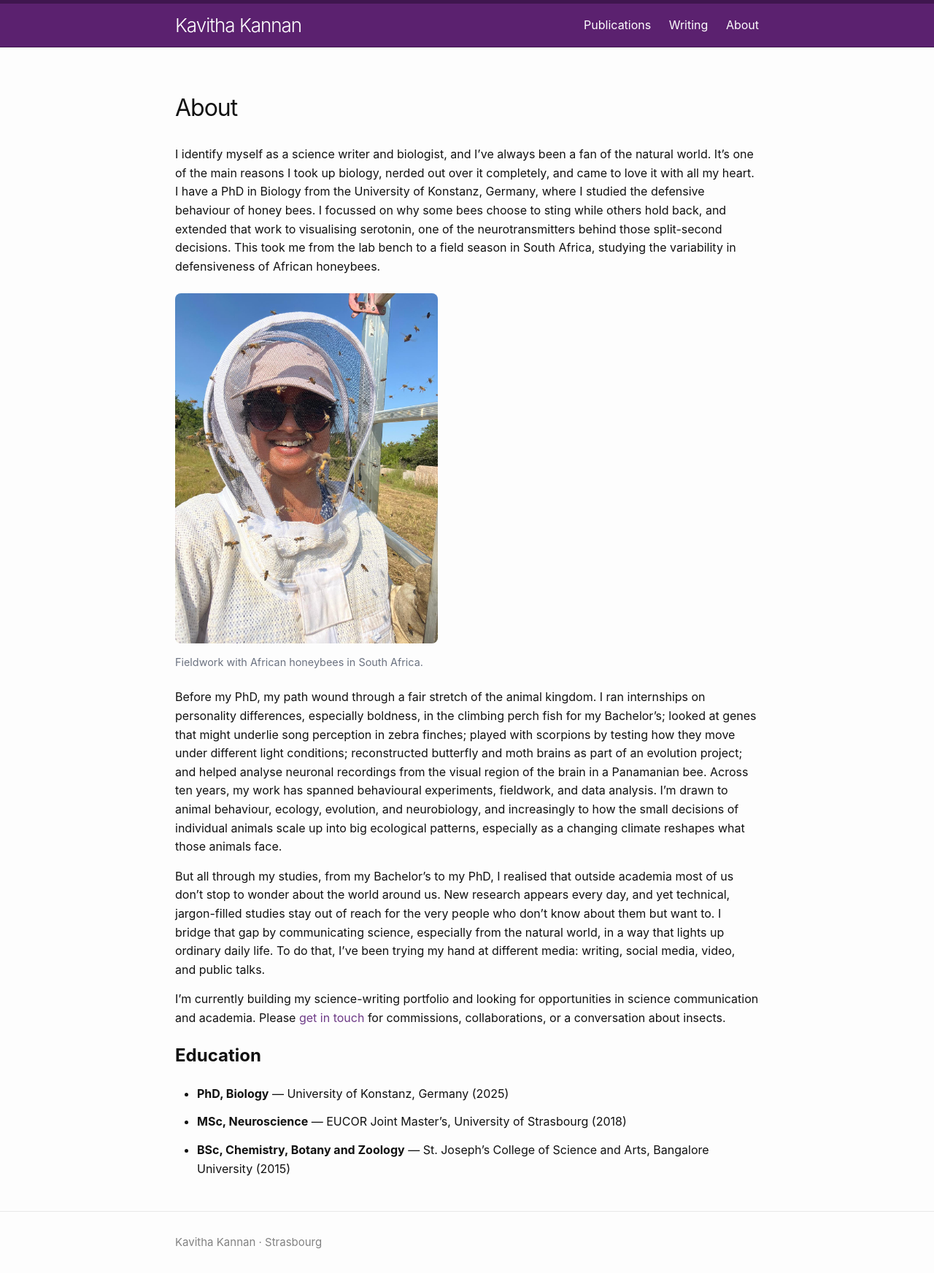
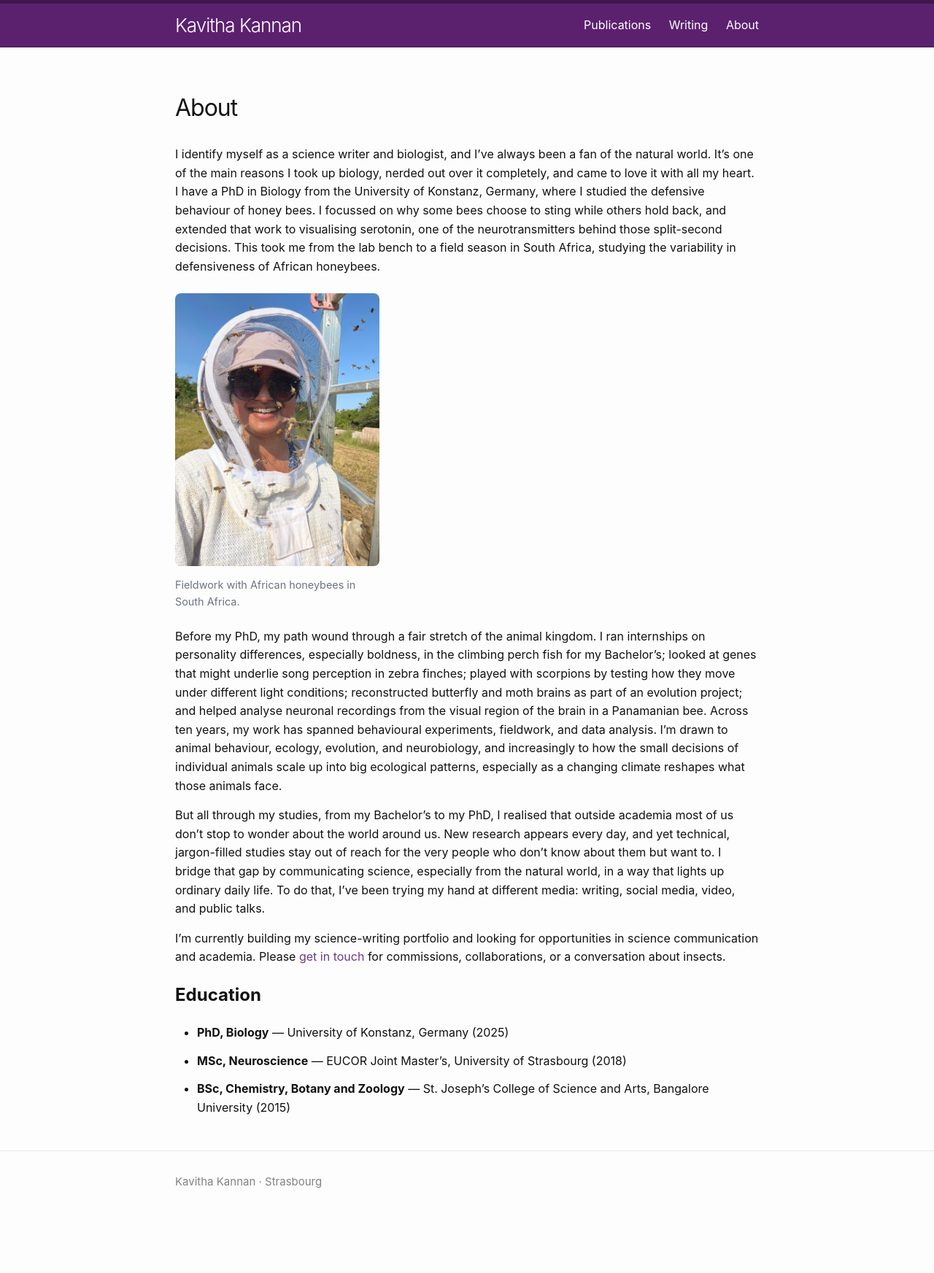
Before and after one commit to buzzingkavs/buzzingkavs.github.io, a Jekyll site: the page built from about.markdown, in a window 1280 px wide. Shown: the whole page at 73% size. Built offline with Jekyll 4.4.1, drawn with Linux system fonts in a browser that asks for light colours; after the commit the page ends 1662 px from its top, so only the background shows below that.

Commit message:
Adjust figure max-width in about.markdown
Updated figure style to adjust max-width for better layout.

```diff
--- a/about.markdown
+++ b/about.markdown
@@ -4,7 +4,7 @@ title: About
 permalink: /about/
 ---
 I identify myself as a science writer and biologist, and I've always been a fan of the natural world. It's one of the main reasons I took up biology, nerded out over it completely, and came to love it with all my heart. I have a PhD in Biology from the University of Konstanz, Germany, where I studied the defensive behaviour of honey bees. I focussed on why some bees choose to sting while others hold back, and extended that work to visualising serotonin, one of the neurotransmitters behind those split-second decisions. This took me from the lab bench to a field season in South Africa, studying the variability in defensiveness of African honeybees.
-  <figure style="max-width:360px; margin:1.5rem 0;">
+  <figure style="max-width:280px; margin:1.5rem 0;">
   <img src="/images/kavitha_bees.jpeg" alt="Fieldwork in South Africa" style="width:100%; height:auto; border-radius:8px;">
   <figcaption style="font-size:0.9rem; color:#6b7280; margin-top:0.4rem;">Fieldwork with African honeybees in South Africa.</figcaption>
 </figure>
```
